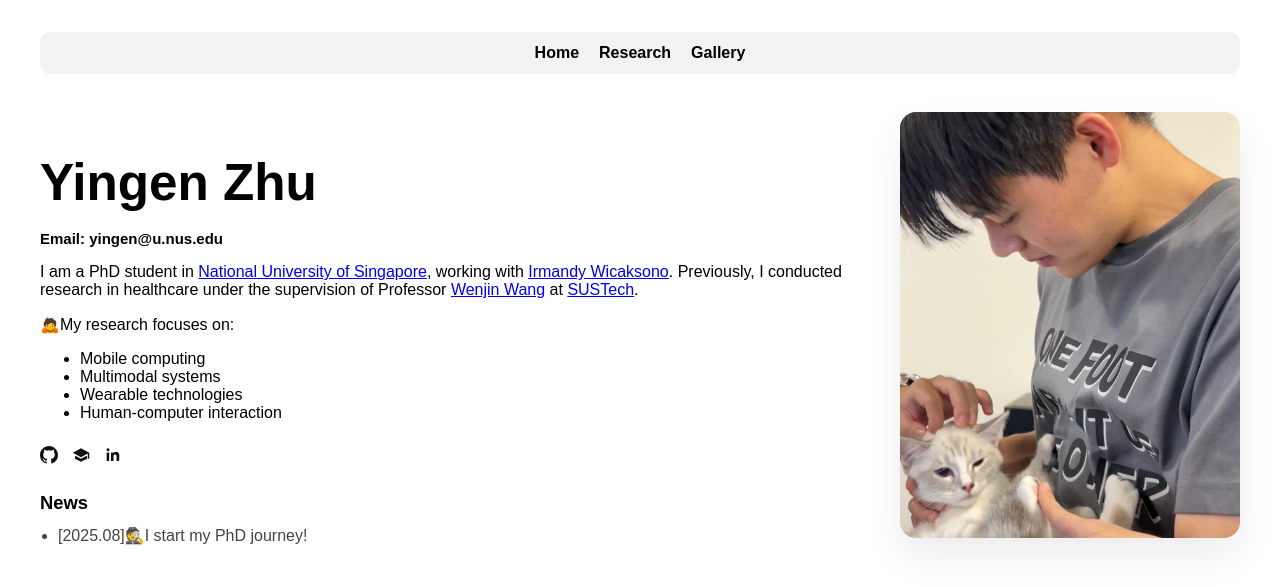
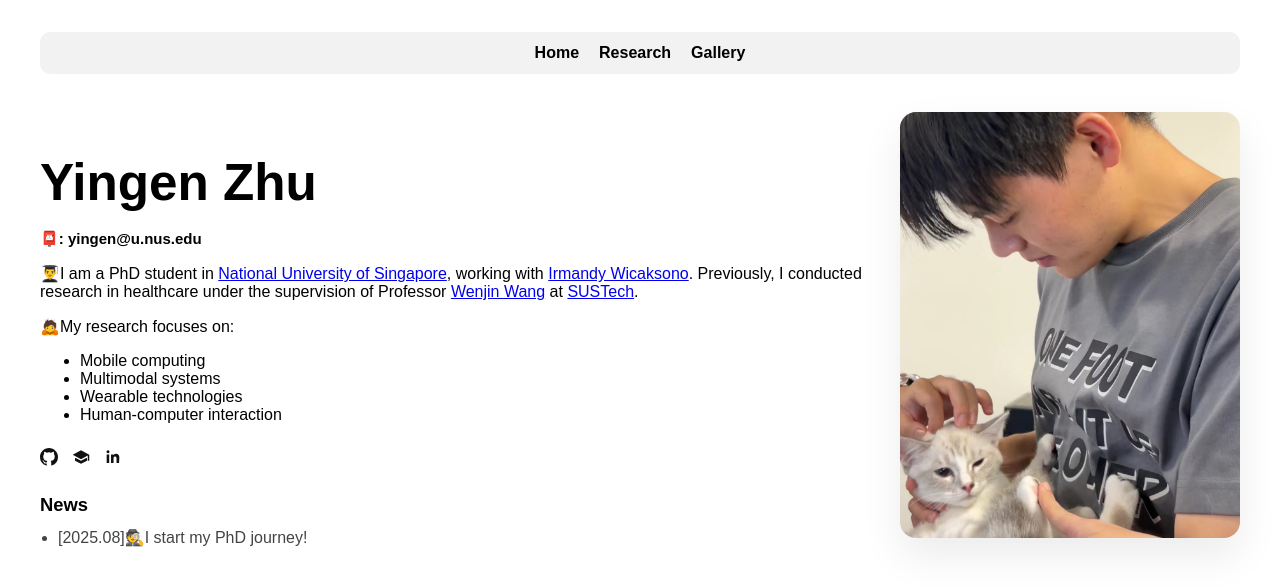
Before and after one commit to yingen-zhu/yingen-zhu.github.io, a Jekyll site: the page built from index.md, in a window 1280 px wide. Shown: the top 587 px of the page. Built offline with Jekyll 4.4.1, drawn with Linux system fonts in a browser that asks for light colours.

Commit message:
Update index.md

```diff
--- a/index.md
+++ b/index.md
@@ -104,9 +104,9 @@ title: Home
 <div class="profile-grid">
   <div class="profile-intro">
     <p class="profile-title">Yingen Zhu</p>
-    <p class="profile-title" style="font-size: 15px;">Email: yingen@u.nus.edu</p>
+    <p class="profile-title" style="font-size: 15px;">📮: yingen@u.nus.edu</p>
     <p>
-      I am a PhD student in <a href="https://www.nus.edu.sg/" target="_blank" rel="noopener">National University of Singapore</a>, working with <a href="https://www.irmandyw.com/" target="_blank" rel="noopener">Irmandy Wicaksono</a>. Previously, I conducted research in healthcare under the supervision of Professor <a href="https://sites.google.com/site/rppgwenjin/" target="_blank" rel="noopener">Wenjin Wang</a> at <a href="https://www.sustech.edu.cn/en/" target="_blank" rel="noopener">SUSTech</a>.
+      👨‍🎓I am a PhD student in <a href="https://www.nus.edu.sg/" target="_blank" rel="noopener">National University of Singapore</a>, working with <a href="https://www.irmandyw.com/" target="_blank" rel="noopener">Irmandy Wicaksono</a>. Previously, I conducted research in healthcare under the supervision of Professor <a href="https://sites.google.com/site/rppgwenjin/" target="_blank" rel="noopener">Wenjin Wang</a> at <a href="https://www.sustech.edu.cn/en/" target="_blank" rel="noopener">SUSTech</a>.
     </p>
     <p>
       🙇My research focuses on:
```
